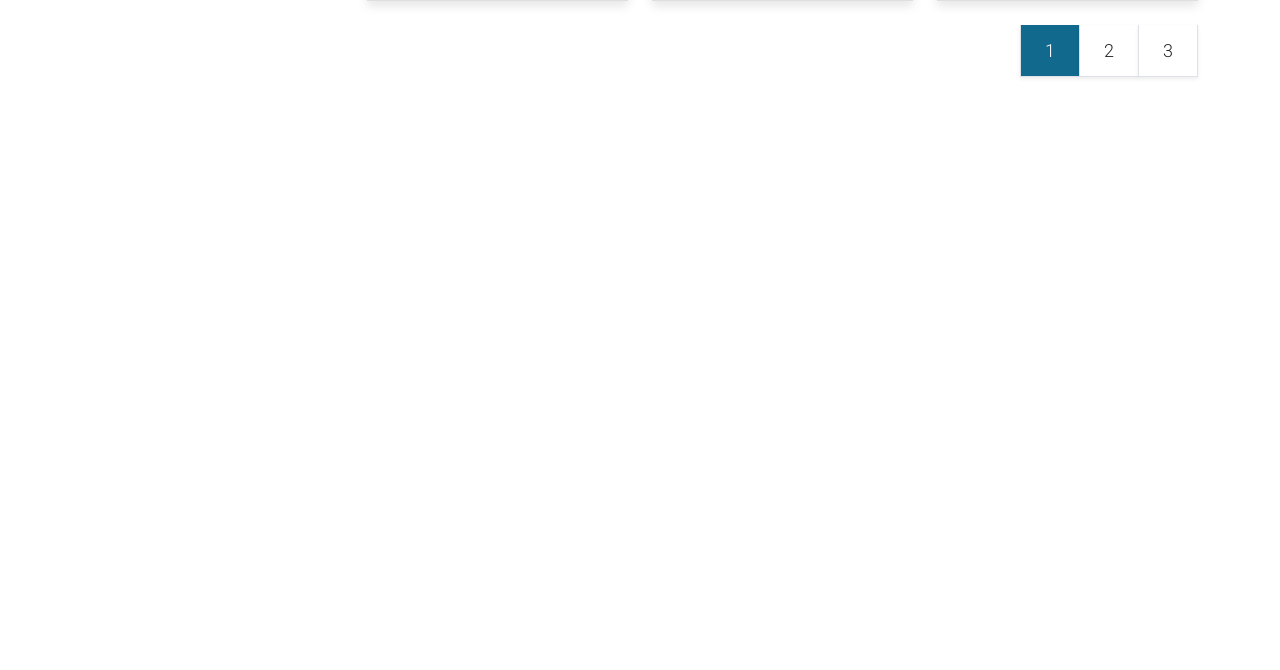
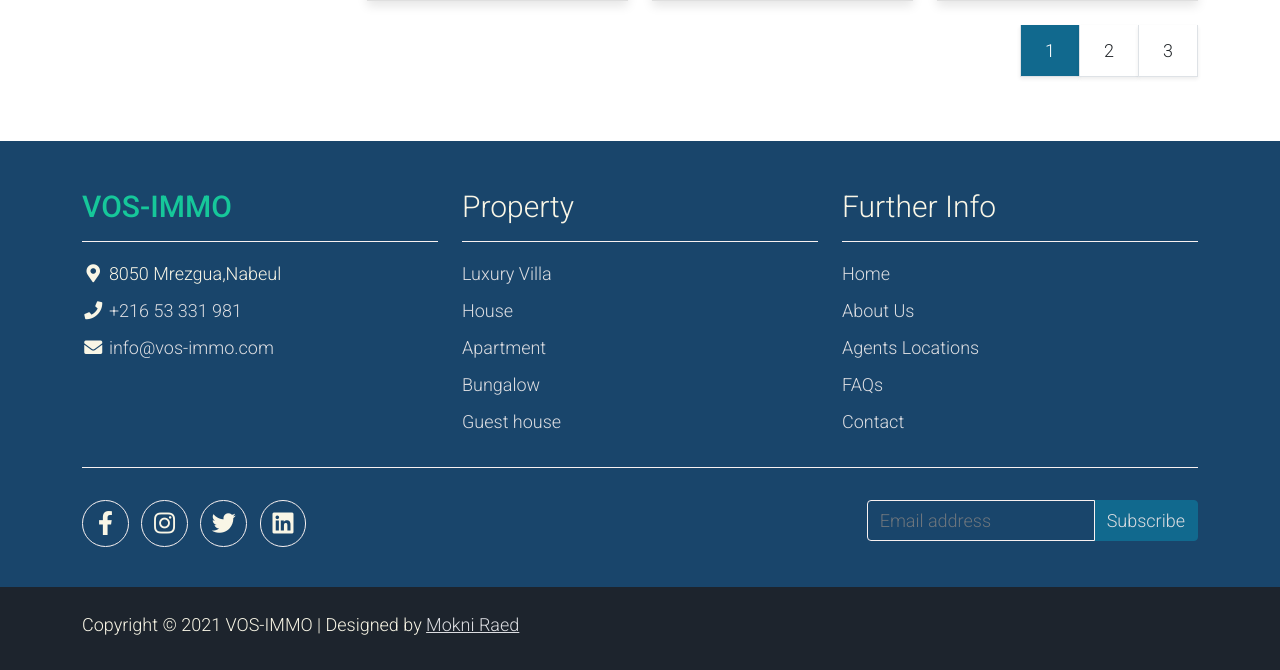
Before and after one commit to MokniRaed/VOSIMMO, a PHP site: page /Property.php in a window 1280 px wide. Shown: the part 1784-2454 px from the top of the page. Before the commit the page ends 1862 px from the top, so only its background shows below. Run offline with PHP 8.4, Linux system fonts and the light colour scheme; data comes from the database, SQL or seed files in the repository; some libraries are stand-ins or nearby versions.

Commit message:
add footer

```diff
--- a/Property.php
+++ b/Property.php
@@ -179,6 +179,104 @@ include('header.php');
 </div>
 
 <!-- End Content -->
+<!--Footer-->
+<footer class="bg-dark" id="immo_footer">
+    <div class="container">
+        <div class="row">
+
+            <div class="col-md-4 pt-5">
+                <h2 class="h2 text-success border-bottom pb-3 border-light logo">VOS-IMMO</h2>
+                <ul class="list-unstyled text-light footer-link-list">
+                    <li>
+                        <i class="fas fa-map-marker-alt fa-fw"></i>
+                        8050 Mrezgua,Nabeul
+                    </li>
+                    <li>
+                        <i class="fa fa-phone fa-fw"></i>
+                        <a class="text-decoration-none" href="tel:+21653331981">+216 53 331 981 </a>
+                    </li>
+                    <li>
+                        <i class="fa fa-envelope fa-fw"></i>
+                        <a class="text-decoration-none" href="mailto:info@vos-immo.com">info@vos-immo.com</a>
+                    </li>
+                </ul>
+            </div>
+
+            <div class="col-md-4 pt-5">
+                <h2 class="h2 text-light border-bottom pb-3 border-light">Property</h2>
+                <ul class="list-unstyled text-light footer-link-list">
+                    <li><a class="text-decoration-none" href="#">Luxury Villa</a></li>
+                    <li><a class="text-decoration-none" href="#">House</a></li>
+                    <li><a class="text-decoration-none" href="#">Apartment</a></li>
+                    <li><a class="text-decoration-none" href="#">Bungalow</a></li>
+                    <li><a class="text-decoration-none" href="#">Guest house</a></li>
+
+                </ul>
+            </div>
+
+            <div class="col-md-4 pt-5">
+                <h2 class="h2 text-light border-bottom pb-3 border-light">Further Info</h2>
+                <ul class="list-unstyled text-light footer-link-list">
+                    <li><a class="text-decoration-none" href="Main.php">Home</a></li>
+                    <li><a class="text-decoration-none" href="about.php">About Us</a></li>
+                    <li><a class="text-decoration-none" href="#">Agents Locations</a></li>
+                    <li><a class="text-decoration-none" href="#">FAQs</a></li>
+                    <li><a class="text-decoration-none" href="contact.php">Contact</a></li>
+                </ul>
+            </div>
+
+        </div>
+
+        <div class="row text-light mb-4">
+            <div class="col-12 mb-3">
+                <div class="w-100 my-3 border-top border-light"></div>
+            </div>
+            <div class="col-auto me-auto">
+                <ul class="list-inline text-left footer-icons">
+                    <li class="list-inline-item border border-light rounded-circle text-center">
+                        <a class="text-light text-decoration-none" target="_blank" href="http://facebook.com/"><i
+                                    class="fab fa-facebook-f fa-lg fa-fw"></i></a>
+                    </li>
+                    <li class="list-inline-item border border-light rounded-circle text-center">
+                        <a class="text-light text-decoration-none" target="_blank" href="https://www.instagram.com/"><i
+                                    class="fab fa-instagram fa-lg fa-fw"></i></a>
+                    </li>
+                    <li class="list-inline-item border border-light rounded-circle text-center">
+                        <a class="text-light text-decoration-none" target="_blank" href="https://twitter.com/"><i
+                                    class="fab fa-twitter fa-lg fa-fw"></i></a>
+                    </li>
+                    <li class="list-inline-item border border-light rounded-circle text-center">
+                        <a class="text-light text-decoration-none" target="_blank" href="https://www.linkedin.com/"><i
+                                    class="fab fa-linkedin fa-lg fa-fw"></i></a>
+                    </li>
+                </ul>
+            </div>
+            <div class="col-auto">
+                <label class="sr-only" for="subscribeEmail">Email address</label>
+                <div class="input-group mb-2">
+                    <input type="text" class="form-control bg-dark border-light" id="subscribeEmail"
+                           placeholder="Email address">
+                    <div class="input-group-text btn-success text-light"><a class="text-decoration-none" onclick="">
+                            Subscribe</a></div>
+                </div>
+            </div>
+        </div>
+    </div>
+
+    <div class="w-100 bg-black py-3">
+        <div class="container">
+            <div class="row pt-2">
+                <div class="col-12">
+                    <p class="text-left text-light">
+                        Copyright &copy; 2021 VOS-IMMO
+                        | Designed by <a rel="sponsored" href="https://fb.com/mokniraed" target="_blank">Mokni Raed</a>
+                    </p>
+                </div>
+            </div>
+        </div>
+    </div>
+
+</footer>
 
 </body>
 </html>
```
